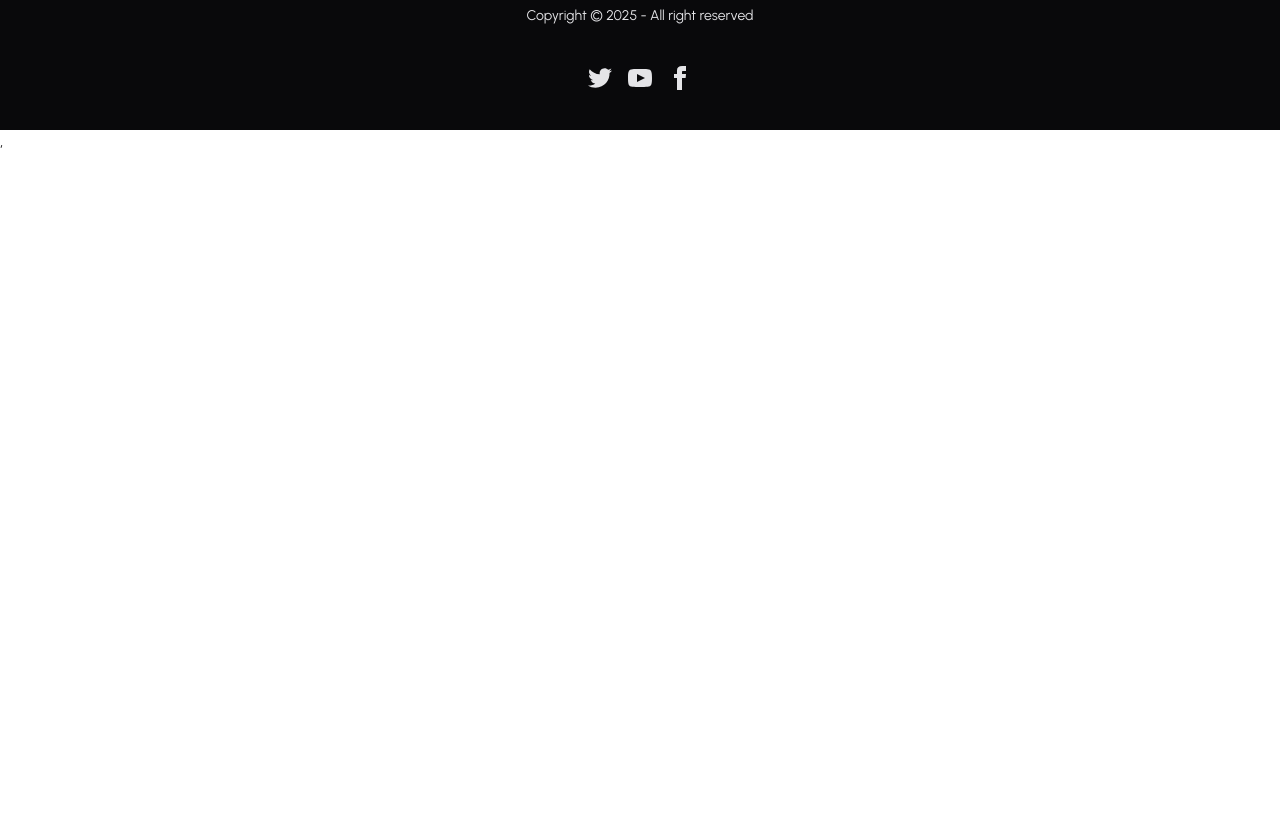
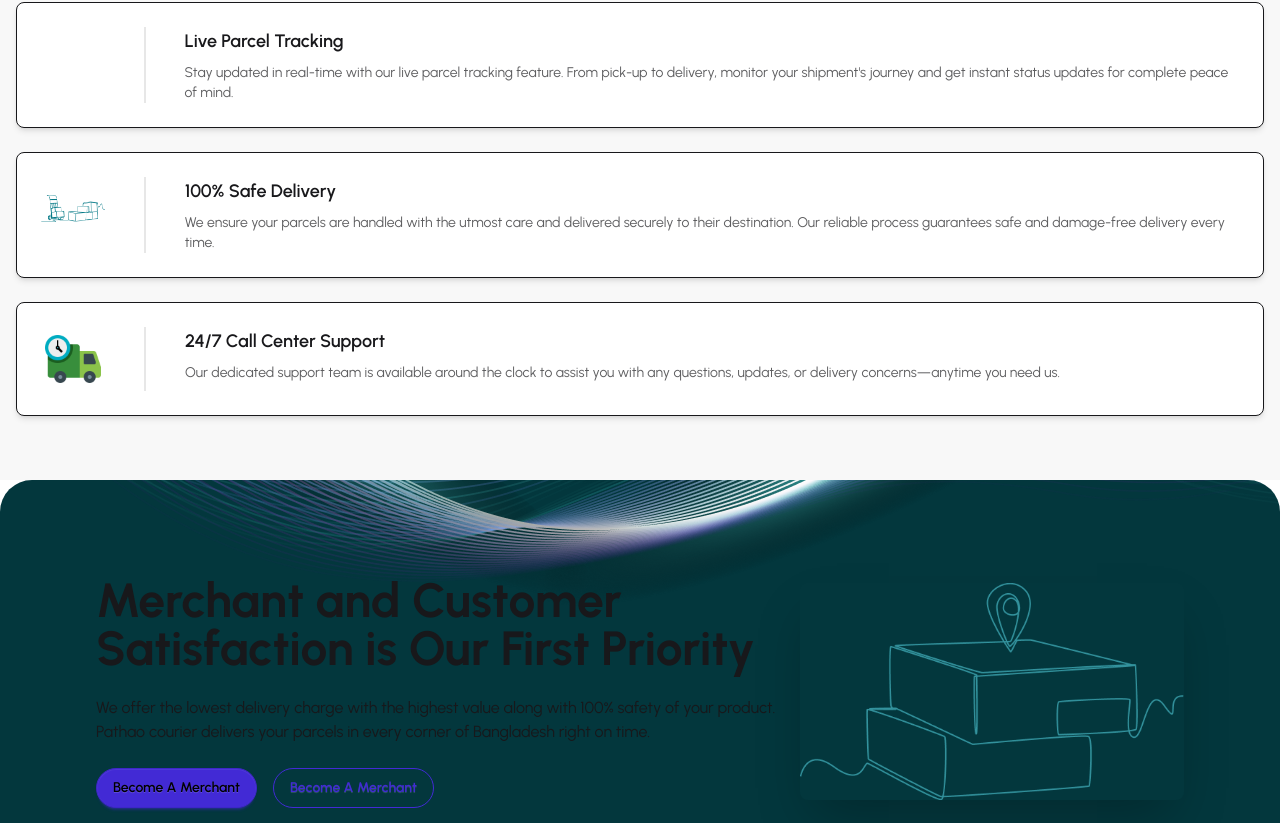
Before and after one commit to Saad7890-web/Parcel-Delivery-And-Tracking-System-frontend, a React (Vite) app in the folder parcel-delivery-and-tracking/: page / in a window 1280 px wide. Shown: the part 1737-2560 px from the top of the page. Before the commit the page ends 1891 px from the top, so only its background shows below. Built offline with nearby package versions, Linux system fonts and the light colour scheme.

Commit message:
added benefit section and be merchant section

```diff
--- a/parcel-delivery-and-tracking/package.json
+++ b/parcel-delivery-and-tracking/package.json
@@ -11,6 +11,7 @@
   },
   "dependencies": {
     "@tailwindcss/vite": "^4.1.18",
+    "aos": "^2.3.4",
     "react": "^19.2.0",
     "react-dom": "^19.2.0",
     "react-fast-marquee": "^1.6.5",
--- a/parcel-delivery-and-tracking/src/main.jsx
+++ b/parcel-delivery-and-tracking/src/main.jsx
@@ -2,8 +2,12 @@ import { StrictMode } from "react";
 import { createRoot } from "react-dom/client";
 import "./index.css";
 
+import AOS from "aos";
+import "aos/dist/aos.css";
 import { RouterProvider } from "react-router/dom";
 import { router } from "./router/router.jsx";
+
+AOS.init();
 
 createRoot(document.getElementById("root")).render(
   <StrictMode>
--- /dev/null
+++ b/parcel-delivery-and-tracking/src/pages/Home/BeMarchant/BeMarchant.jsx
@@ -0,0 +1,32 @@
+import location from "../../../assets/location-merchant.png";
+
+const BeMerchant = () => {
+  return (
+    <div
+      data-aos="zoom-in-up"
+      className="bg-[url('assets/be-a-merchant-bg.png')] bg-no-repeat bg-[#03373D] rounded-4xl p-20"
+    >
+      <div className="hero-content flex-col lg:flex-row-reverse">
+        <img src={location} className="max-w-sm rounded-lg shadow-2xl" />
+        <div>
+          <h1 className="text-5xl font-bold">
+            Merchant and Customer Satisfaction is Our First Priority
+          </h1>
+          <p className="py-6">
+            We offer the lowest delivery charge with the highest value along
+            with 100% safety of your product. Pathao courier delivers your
+            parcels in every corner of Bangladesh right on time.
+          </p>
+          <button className="btn btn-primary text-black rounded-full">
+            Become A Merchant
+          </button>
+          <button className="btn btn-primary text-primary btn-outline ms-4 rounded-full">
+            Become A Merchant
+          </button>
+        </div>
+      </div>
+    </div>
+  );
+};
+
+export default BeMerchant;
--- /dev/null
+++ b/parcel-delivery-and-tracking/src/pages/Home/Benefits/BenefitCard.jsx
@@ -0,0 +1,16 @@
+const BenefitCard = ({ title, description, image }) => {
+  return (
+    <div className="card w-full bg-base-100 shadow-md border hover:shadow-lg transition-all">
+      <div className="card-body flex flex-col sm:flex-row items-start gap-4">
+        <img src={image} alt={title} className="w-16 h-16 object-contain" />
+        <div className="divider divider-horizontal hidden sm:flex my-0" />
+        <div>
+          <h3 className="card-title text-base-content text-lg mb-2">{title}</h3>
+          <p className="text-sm text-base-content/70">{description}</p>
+        </div>
+      </div>
+    </div>
+  );
+};
+
+export default BenefitCard;
--- /dev/null
+++ b/parcel-delivery-and-tracking/src/pages/Home/Benefits/Benefits.jsx
@@ -0,0 +1,45 @@
+import call from "../../../assets/customer-top.png";
+import support from "../../../assets/delivery-van.png";
+import tracking from "../../../assets/download.png";
+import BenefitCard from "./BenefitCard";
+
+const benefits = [
+  {
+    id: 1,
+    title: "Live Parcel Tracking",
+    description:
+      "Stay updated in real-time with our live parcel tracking feature. From pick-up to delivery, monitor your shipment's journey and get instant status updates for complete peace of mind.",
+    image: tracking,
+  },
+  {
+    id: 2,
+    title: "100% Safe Delivery",
+    description:
+      "We ensure your parcels are handled with the utmost care and delivered securely to their destination. Our reliable process guarantees safe and damage-free delivery every time.",
+    image: call,
+  },
+  {
+    id: 3,
+    title: "24/7 Call Center Support",
+    description:
+      "Our dedicated support team is available around the clock to assist you with any questions, updates, or delivery concerns—anytime you need us.",
+    image: support,
+  },
+];
+
+const Benefits = () => {
+  return (
+    <div className="py-16 bg-base-200">
+      <div className="max-w-7xl mx-auto px-4">
+        <h2 className="text-3xl font-bold text-center mb-12">Why Choose Us</h2>
+        <div className="flex flex-col gap-6">
+          {benefits.map((benefit) => (
+            <BenefitCard key={benefit.id} {...benefit} />
+          ))}
+        </div>
+      </div>
+    </div>
+  );
+};
+
+export default Benefits;
--- a/parcel-delivery-and-tracking/src/pages/Home/Home/Home.jsx
+++ b/parcel-delivery-and-tracking/src/pages/Home/Home/Home.jsx
@@ -1,4 +1,6 @@
 import Banner from "../Banner/Banner";
+import BeMerchant from "../BeMarchant/BeMarchant";
+import Benefits from "../Benefits/Benefits";
 import Services from "../Services/Services";
 import ClientLogosMarquee from "../clientLogosMarquee/ClientLogosMarquee";
 const Home = () => {
@@ -7,6 +9,8 @@ const Home = () => {
       <Banner></Banner>
       <Services></Services>
       <ClientLogosMarquee></ClientLogosMarquee>
+      <Benefits></Benefits>
+      <BeMerchant></BeMerchant>
     </div>
   );
 };
```
Also changed, not shown: 1 other file (tests, documents, lock files or other folders).
